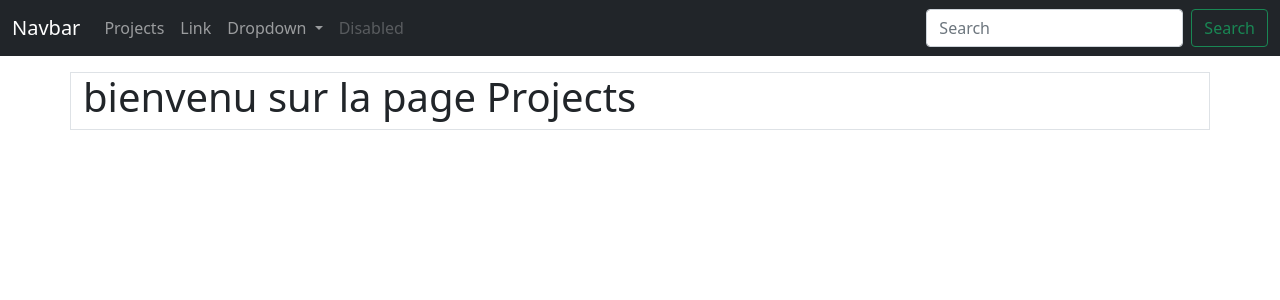
After one commit to Baptou88/testSymfony, a Symfony app: template templates/projects/index.html.twig in a window 1280 px wide. The commit adds this page. Shown: the top 300 px of the page. Run offline with Twig, Linux system fonts and the light colour scheme; the template is opened without the code that fills it, so the values that code supplies are empty; some libraries are stand-ins or nearby versions.

Commit message:
ajout controller Project

```diff
--- a/config/routes.yaml
+++ b/config/routes.yaml
@@ -1,3 +1,6 @@
 #index:
 #    path: /
 #    controller: App\Controller\DefaultController::index
+home:
+  path: /
+  controller: App\Controller\HomeController::index
--- a/config/services.yaml
+++ b/config/services.yaml
@@ -29,3 +29,8 @@ services:
 
     # add more service definitions when explicit configuration is needed
     # please note that last definitions always *replace* previous ones
+
+    # App\Controller\HomeController:
+    #     tags: ['controller.service_arguments']
+    #     arguments:
+    #         $twig: '@twig'
--- a/templates/base.html.twig
+++ b/templates/base.html.twig
@@ -5,6 +5,8 @@
         <title>{% block title %}Welcome!{% endblock %}</title>
         {# Run `composer require symfony/webpack-encore-bundle`
            and uncomment the following Encore helpers to start using Symfony UX #}
+        <link href="https://cdn.jsdelivr.net/npm/bootstrap@5.0.0-beta2/dist/css/bootstrap.min.css" rel="stylesheet" integrity="sha384-BmbxuPwQa2lc/FVzBcNJ7UAyJxM6wuqIj61tLrc4wSX0szH/Ev+nYRRuWlolflfl" crossorigin="anonymous">
+
         {% block stylesheets %}
             {#{{ encore_entry_link_tags('app') }}#}
         {% endblock %}
@@ -12,8 +14,48 @@
         {% block javascripts %}
             {#{{ encore_entry_script_tags('app') }}#}
         {% endblock %}
+        <script src="https://cdn.jsdelivr.net/npm/bootstrap@5.0.0-beta2/dist/js/bootstrap.bundle.min.js" integrity="sha384-b5kHyXgcpbZJO/tY9Ul7kGkf1S0CWuKcCD38l8YkeH8z8QjE0GmW1gYU5S9FOnJ0" crossorigin="anonymous"></script>
+        <script src="https://cdn.jsdelivr.net/npm/@popperjs/core@2.6.0/dist/umd/popper.min.js" integrity="sha384-KsvD1yqQ1/1+IA7gi3P0tyJcT3vR+NdBTt13hSJ2lnve8agRGXTTyNaBYmCR/Nwi" crossorigin="anonymous"></script>
+<script src="https://cdn.jsdelivr.net/npm/bootstrap@5.0.0-beta2/dist/js/bootstrap.min.js" integrity="sha384-nsg8ua9HAw1y0W1btsyWgBklPnCUAFLuTMS2G72MMONqmOymq585AcH49TLBQObG" crossorigin="anonymous"></script>
+
     </head>
     <body>
+    <nav class="navbar navbar-expand-lg navbar-dark bg-dark mb-3">
+  <div class="container-fluid">
+    <a class="navbar-brand" href="{{path('home')}}">Navbar</a>
+    <button class="navbar-toggler" type="button" data-bs-toggle="collapse" data-bs-target="#navbarSupportedContent" aria-controls="navbarSupportedContent" aria-expanded="false" aria-label="Toggle navigation">
+      <span class="navbar-toggler-icon"></span>
+    </button>
+    <div class="collapse navbar-collapse" id="navbarSupportedContent">
+      <ul class="navbar-nav me-auto mb-2 mb-lg-0">
+        <li class="nav-item">
+          <a class="nav-link {% if current_menu is defined and current_menu == 'projects' %}active{%endif %} " aria-current="page" href="{{path('Projects.index')}}">Projects</a>
+        </li>
+        <li class="nav-item">
+          <a class="nav-link" href="#">Link</a>
+        </li>
+        <li class="nav-item dropdown">
+          <a class="nav-link dropdown-toggle" href="#" id="navbarDropdown" role="button" data-bs-toggle="dropdown" aria-expanded="false">
+            Dropdown
+          </a>
+          <ul class="dropdown-menu" aria-labelledby="navbarDropdown">
+            <li><a class="dropdown-item" href="#">Action</a></li>
+            <li><a class="dropdown-item" href="#">Another action</a></li>
+            <li><hr class="dropdown-divider"></li>
+            <li><a class="dropdown-item" href="#">Something else here</a></li>
+          </ul>
+        </li>
+        <li class="nav-item">
+          <a class="nav-link disabled" href="#" tabindex="-1" aria-disabled="true">Disabled</a>
+        </li>
+      </ul>
+      <form class="d-flex">
+        <input class="form-control me-2" type="search" placeholder="Search" aria-label="Search">
+        <button class="btn btn-outline-success" type="submit">Search</button>
+      </form>
+    </div>
+  </div>
+</nav>
         {% block body %}{% endblock %}
     </body>
 </html>
--- /dev/null
+++ b/templates/projects/index.html.twig
@@ -0,0 +1,11 @@
+{% extends "base.html.twig" %}
+
+{% block title %}
+    Projects
+{% endblock %}
+
+{% block body %}
+    <div class="container border">
+        <h1>bienvenu sur la page Projects</h1>
+    </div>
+{% endblock %}
```
Also changed, not shown: src/Controller/HomeController.php (added, +18 -0 lines), src/Controller/ProjectController.php (added, +22 -0 lines), templates/pages/home.html.twig (added, +7 -0 lines).
